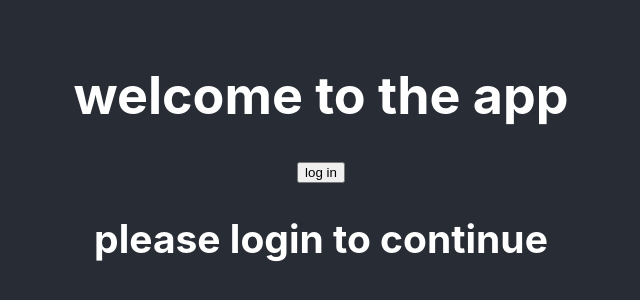
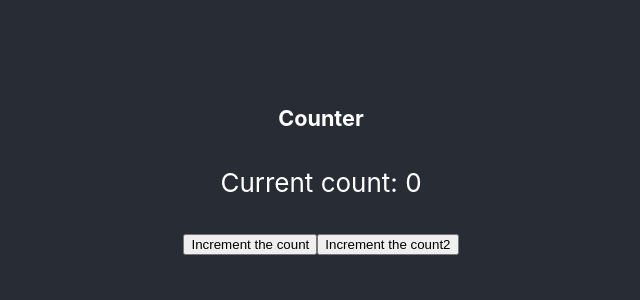
Before and after one commit to ijlalansari1122/my-app, a React (Create React App) app: page / in a window 1280 px wide. Shown: the part 238-538 px from the top of the page, without its empty margins (319-959 px from the left). Built offline with nearby package versions, Linux system fonts and the light colour scheme.

Commit message:
repo was created

```diff
--- a/src/App.js
+++ b/src/App.js
@@ -1,33 +1,17 @@
 import React, { useState } from "react";
 import './App.css'
+import Counter from "./Componets/Counter";
 
 
 
 const App = () => {
-// using state
-
-    const [Loggedin , setlogin] =useState(false);
-
 
 return (
         <div className="App" >
-<h1>welcome to the app</h1>
-    <button onClick={() => setlogin(!Loggedin)} >
 
-    {Loggedin ? "log out" : "log in"}
-    </button>
 
-{/* using conditional rendering */}
+<Counter/>
 
-{
-Loggedin ? (<h1>hello </h1>)
-:
-(
-
-  <h2>please login to continue</h2>
-
-)
-}
 
 
 </div>
--- a/src/Componets/Counter.js
+++ b/src/Componets/Counter.js
@@ -3,7 +3,8 @@ import React, { useEffect, useState } from "react";
 
 const Counter =()=>{
 
-const[count , setcount]= useState(0);
+    const [count, setcount] = useState(0);
+const[count2 , setcount2]= useState(0);
     // component did mount
 
     // useEffect(() => {
@@ -12,20 +13,25 @@ const[count , setcount]= useState(0);
 
 
     // }, []);
-    // componentDidupdate
+    //     // componentwillupdate
 
     useEffect(() => {
-        console.log("the use effect ran")
+        console.log("the component has been updated")
 
+        return () => {
 
+            console.log(`we are in the cleanup - the count is ${count} `)
 
-    }, []);
+        }
+
+    }, [count]);
 
 return(
 <div>
 <h5>Counter</h5>
 <p>Current count: {count}</p>
 <button onClick={()=>setcount(count+1)}>Increment the count</button>
+<button onClick={() => setcount2(count2 + 1)}>Increment the count2</button>
 
 
 </div>
@@ -40,3 +46,10 @@ return(
 
 
 }
+
+
+
+
+
+
+export default Counter;
```
Also changed, not shown: src/Componets/Todo.js (added, +17 -0 lines).
